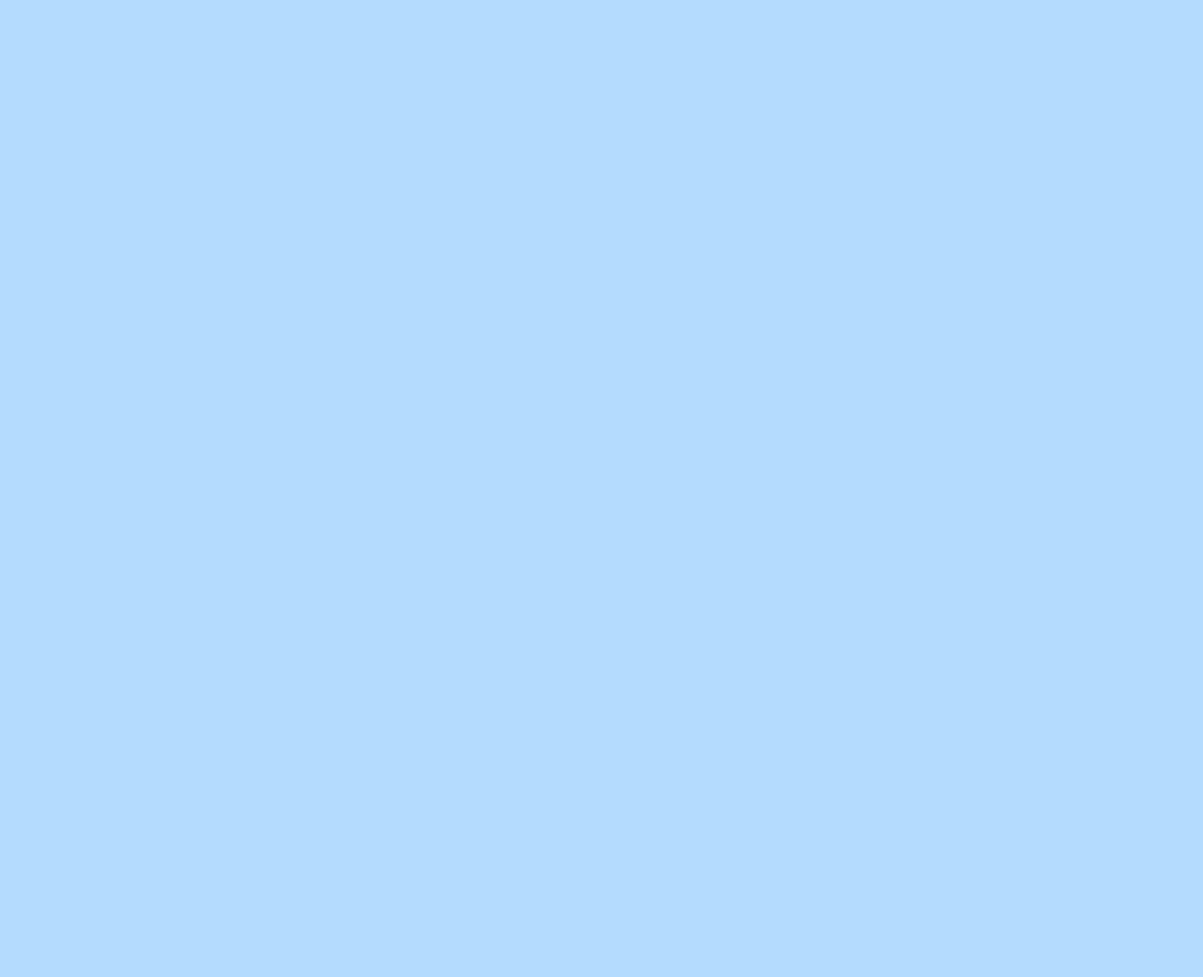
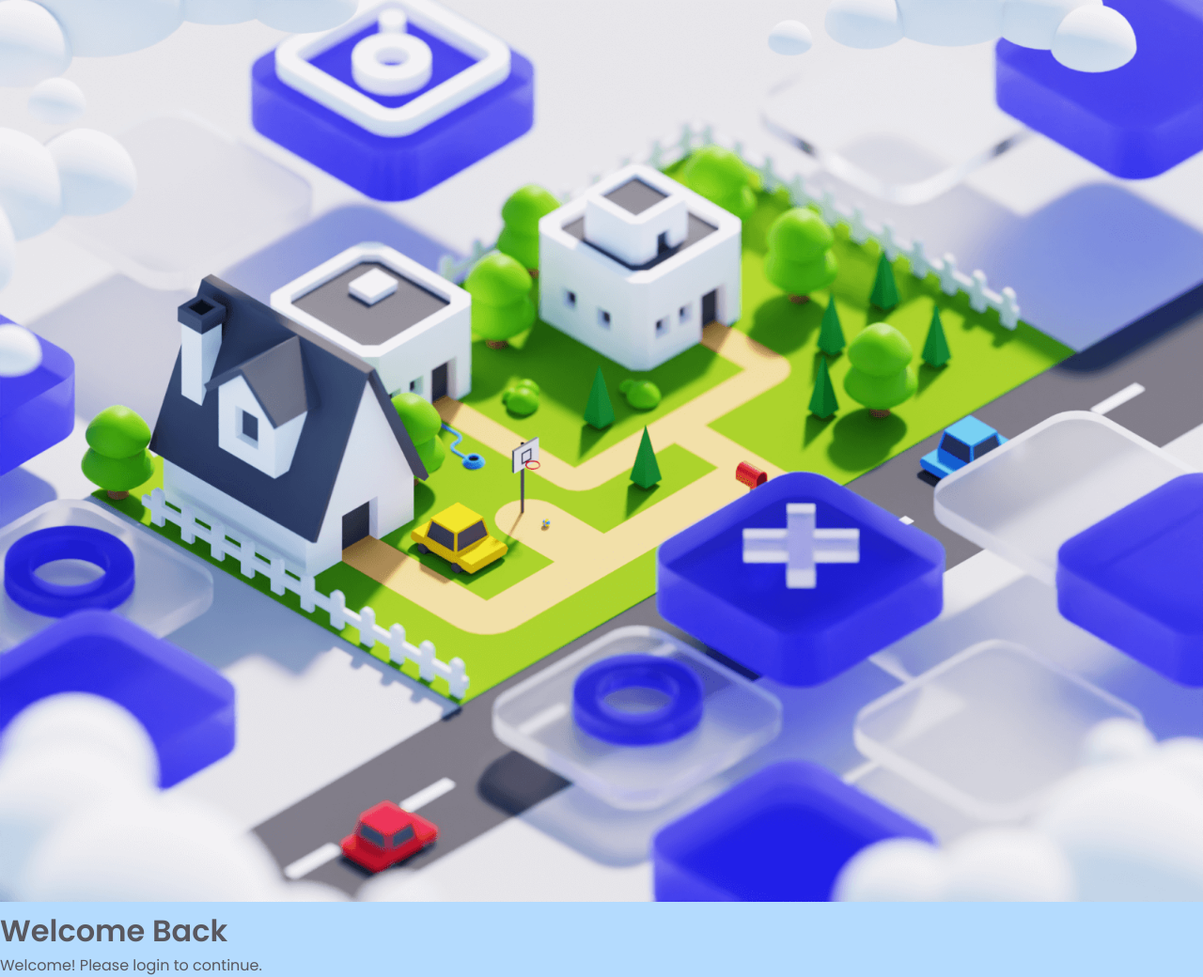
Before and after one commit to alextedtech/ResponsiveLoginForm, a plain HTML site: page index.html in a window 1280 px wide. Shown: the whole page at 94% size. Before the commit the page ends 800 px from the top, so only its background shows below. Drawn offline with nearby package versions, Linux system fonts and the light colour scheme.

Commit message:
Updated changes

```diff
--- a/index.html
+++ b/index.html
@@ -13,7 +13,21 @@
     <title>Glass Login Form</title>
 </head>
 <body>
-
+    <div class="container">
+        <div class="login__content">
+            <img src="/images/bg-login.png" alt="login image" class="login__img">
+            <form action="" class="login__form">
+                <div>
+                    <h1 class="login__title">
+                        <span>Welcome</span> Back
+                    </h1>
+                    <p class="login__description">
+                        Welcome! Please login to continue.
+                    </p>
+                </div>
+            </form>
+        </div>
+    </div>
 
     <!--MAIN JS-->
     <script src="/main.js"></script>
```
